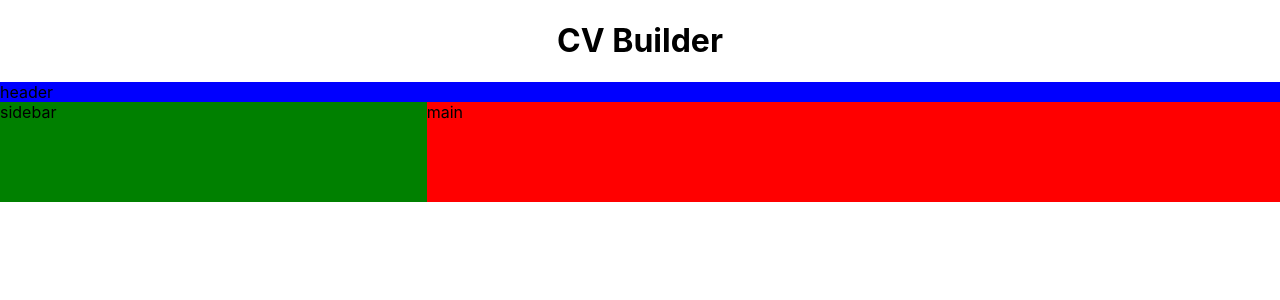
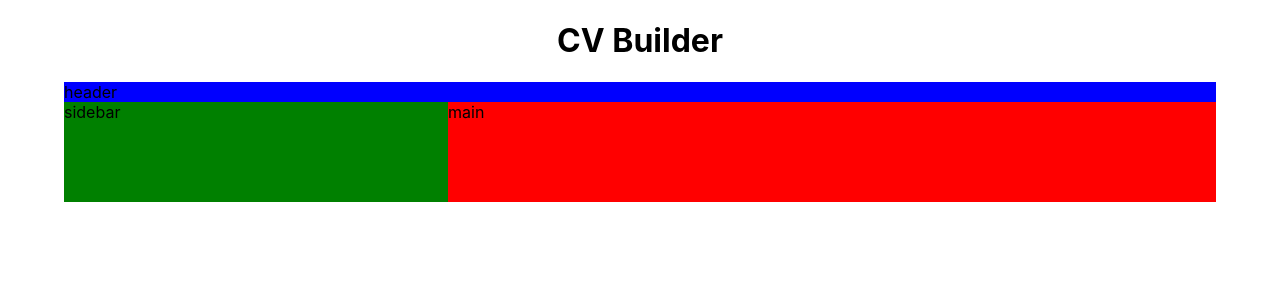
Before and after one commit to ben-rieth/cv-app, a React (Create React App) app: page / in a window 1280 px wide. Shown: the top 300 px of the page. Built offline with nearby package versions, Linux system fonts and the light colour scheme.

Commit message:
Add horizontal margin to ResumeDisplay

```diff
--- a/src/components/ResumeDisplay.js
+++ b/src/components/ResumeDisplay.js
@@ -6,6 +6,7 @@ import Sidebar from "./resume/Sidebar";
 import Main from "./resume/Main";
 
 const DisplayContainer = styled.div`
+    margin: 0 5vw;
     display: grid;
     grid-template-columns: 1fr 2fr;
     grid-template-rows: 1fr 5fr;
```
